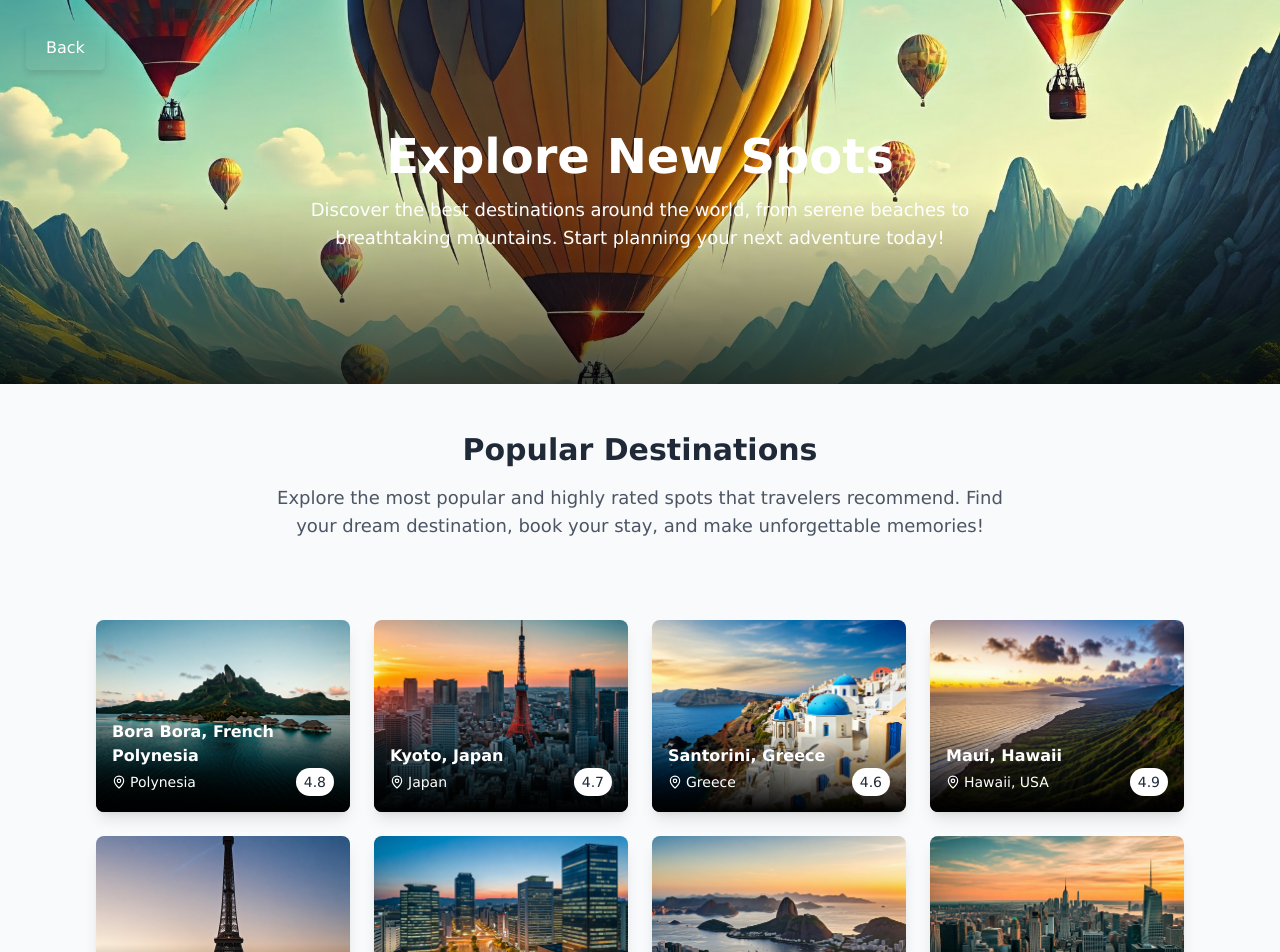
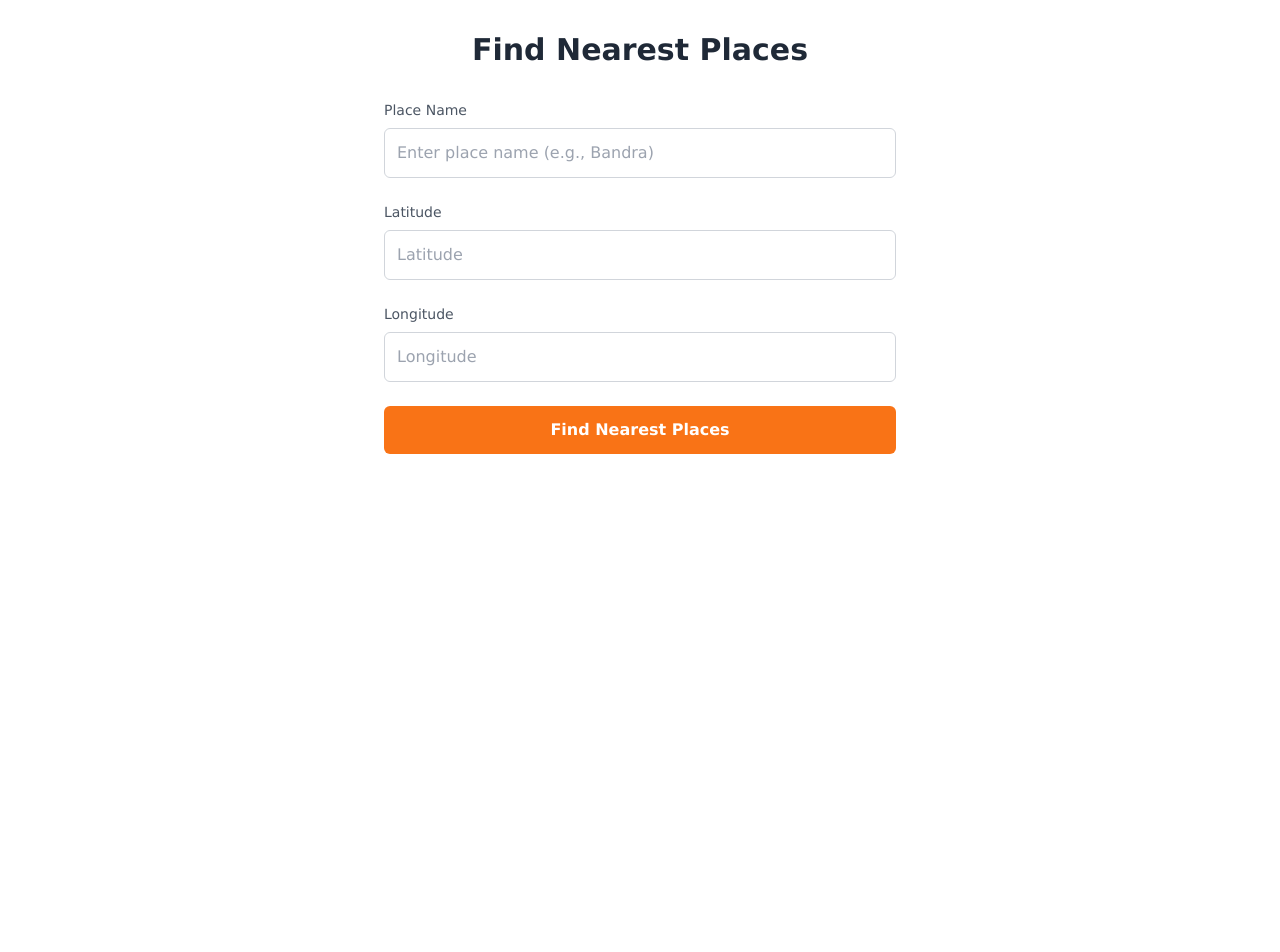
Before and after one commit to reyandabreo/Map-My-Trip, a Next.js app: page /navitems/Explore/NewSpots in a window 1280 px wide. Shown: the top 952 px of the page. After the commit the page ends 800 px from the top, so only its background shows below. Built offline with nearby package versions, Linux system fonts and the light colour scheme.

Commit message:
redirect add memory to travell stories

```diff
--- a/app/navitems/Explore/NewSpots/page.js
+++ b/app/navitems/Explore/NewSpots/page.js
@@ -1,224 +1,150 @@
-// app/navitems/Explore/NewSpots/page.js
-"use client";
-import React from "react";
-import { useRouter } from "next/navigation";
-import { MapPin } from "lucide-react";
-import Link from "next/link";
+'use client';
 
-// Helper function to create a URL-friendly slug
-const slugify = (name) => {
-  return name.toLowerCase().replace(/\s+/g, '-');
+import React, { useState } from 'react';
+
+export default function ViewExistingPlan() {
+  const [latitude, setLatitude] = useState('');
+  const [longitude, setLongitude] = useState('');
+  const [placeName, setPlaceName] = useState('');
+  const [places, setPlaces] = useState([]);
+  const [error, setError] = useState(null);
+  const [visitedPlaces, setVisitedPlaces] = useState(new Set());
+
+  const findNearestPlaces = async (e) => {
+    e.preventDefault();
+    setError(null);
+
+    try {
+      const response = await fetch('/api/find-nearest-places', {
+        method: 'POST',
+        headers: { 'Content-Type': 'application/json' },
+        body: JSON.stringify({ latitude, longitude, placeName }),
+      });
+
+      if (!response.ok) {
+        throw new Error(`HTTP error! status: ${response.status}`);
+      }
+
+      const data = await response.json();
+      setPlaces(data); // Assuming `data` includes distance for each place
+    } catch (err) {
+      console.error('Error fetching nearest places:', err.message);
+      setError(err.message);
+    }
   };
 
-const DestinationCard = ({ image, name, location, rating }) => (
-  <Link href={`/destination/${slugify(name)}`} passHref>
-    <div className="relative rounded-lg overflow-hidden shadow-lg transition-shadow hover:shadow-xl">
-      <img src={image} alt={name} className="w-full h-48 object-cover" />
-      <div className="absolute bottom-0 left-0 right-0 p-4 bg-gradient-to-t from-black to-transparent">
-        <h3 className="text-white font-semibold">{name}</h3>
-        <div className="flex justify-between items-center">
-          <p className="text-white text-sm flex items-center">
-            <MapPin className="mr-1" size={14} />
-            {location}
-          </p>
-          <span className="bg-white text-gray-800 px-2 py-1 rounded-full text-sm">{rating}</span>
+  const handleVisit = (placeName) => {
+    setVisitedPlaces((prevVisited) => new Set(prevVisited).add(placeName));
+  };
+
+  const handleRemove = (placeName) => {
+    setPlaces((prevPlaces) => prevPlaces.filter((place) => place.name !== placeName));
+    setVisitedPlaces((prevVisited) => {
+      const newVisited = new Set(prevVisited);
+      newVisited.delete(placeName);
+      return newVisited;
+    });
+  };
+
+  return (
+    <div className="flex flex-col items-center p-8 bg-white space-y-8">
+      <h1 className="text-3xl font-semibold text-gray-800">Find Nearest Places</h1>
+
+      <form className="w-full max-w-lg space-y-6" onSubmit={findNearestPlaces}>
+        <div className="space-y-2">
+          <label className="block text-sm font-medium text-gray-600">Place Name</label>
+          <input
+            type="text"
+            value={placeName}
+            onChange={(e) => setPlaceName(e.target.value)}
+            className="w-full p-3 border border-gray-300 rounded-md focus:ring-2 focus:ring-blue-500"
+            placeholder="Enter place name (e.g., Bandra)"
+            required
+          />
+        </div>
+
+        <div className="space-y-2">
+          <label className="block text-sm font-medium text-gray-600">Latitude</label>
+          <input
+            type="text"
+            value={latitude}
+            onChange={(e) => setLatitude(e.target.value)}
+            className="w-full p-3 border border-gray-300 rounded-md focus:ring-2 focus:ring-blue-500"
+            placeholder="Latitude"
+            required
+          />
+        </div>
+
+        <div className="space-y-2">
+          <label className="block text-sm font-medium text-gray-600">Longitude</label>
+          <input
+            type="text"
+            value={longitude}
+            onChange={(e) => setLongitude(e.target.value)}
+            className="w-full p-3 border border-gray-300 rounded-md focus:ring-2 focus:ring-orange-500"
+            placeholder="Longitude"
+            required
+          />
+        </div>
+
+        <button
+          type="submit"
+          className="w-full py-3 bg-orange-500 text-white font-semibold rounded-md hover:bg-orange-600 focus:ring-4 focus:ring-orange-300"
+        >
+          Find Nearest Places
+        </button>
+      </form>
+
+      {error && <p className="text-red-500">{error}</p>}
+
+      {/* Progress Tracker and Places List */}
+      <div className="grid grid-cols-[auto,1fr] gap-x-4 w-full max-w-lg mt-12">
+        {places.map((place, index) => {
+          const isVisited = visitedPlaces.has(place.name);
+          return (
+            <React.Fragment key={place.name}>
+              {/* Progress Tracker Circle and Line */}
+              <div className="flex flex-col items-center">
+                <div
+                  className={`w-6 h-6 rounded-full border-2 ${isVisited ? 'bg-blue-500 border-blue-500' : 'bg-white border-gray-300'}`}
+                >
+                  {isVisited && (
+                    <svg className="w-4 h-4 text-white mx-auto" fill="currentColor" viewBox="0 0 20 20">
+                      <path fillRule="evenodd" d="M16.707 5.293a1 1 0 010 1.414l-8 8a1 1 0 01-1.414 0l-4-4a1 1 0 011.414-1.414L8 12.586l7.293-7.293a1 1 0 011.414 0z" clipRule="evenodd" />
+                    </svg>
+                  )}
+                </div>
+                {/* Connecting line */}
+                {index !== places.length - 1 && <div className="w-1 bg-gray-300 flex-grow"></div>}
+              </div>
+
+              {/* Place Card */}
+              <div className="flex items-center justify-between bg-white p-4 rounded-lg shadow-md mb-6">
+                <div>
+                  <div className="text-sm font-medium text-gray-800">{place.name}</div>
+                  <div className="text-xs text-gray-500">
+                    Distance: {place.distance ? `${place.distance} km` : 'N/A'}
                   </div>
                 </div>
-    </div>
-  </Link>
-);
-
-const NewSpots = () => {
-  const router = useRouter(); // Initialize useRouter
-
-  const popularSpots = [
-    {
-      id: 1,
-      name: "Bora Bora, French Polynesia",
-      description: "A stunning island known for its crystal-clear waters, luxury resorts, and coral reefs. Perfect for honeymooners and beach lovers.",
-      image: "/images/bora-bora.jpg",
-      location: "Polynesia",
-      rating: "4.8",
-    },
-    {
-      id: 2,
-      name: "Kyoto, Japan",
-      description: "A cultural hub with breathtaking temples, gardens, and the beautiful Arashiyama Bamboo Forest. A must-visit for history enthusiasts.",
-      image: "/images/place_3.jpg",
-      location: "Japan",
-      rating: "4.7",
-    },
-    {
-      id: 3,
-      name: "Santorini, Greece",
-      description: "Famous for its white-washed buildings, blue domes, and beautiful sunsets over the Aegean Sea.",
-      image: "/images/santorini.jpg",
-      location: "Greece",
-      rating: "4.6",
-    },
-    {
-      id: 4,
-      name: "Maui, Hawaii",
-      description: "Known for its beaches, scenic drives, and Haleakalā National Park with a dormant volcano.",
-      image: "/images/maui.jpg",
-      location: "Hawaii, USA",
-      rating: "4.9",
-    },
-    {
-      id: 5,
-      name: "Paris, France",
-      description: "The City of Light, known for its art, fashion, and iconic landmarks like the Eiffel Tower and Louvre Museum.",
-      image: "/images/place_2.jpg",
-      location: "France",
-      rating: "4.7",
-    },
-    {
-      id: 6,
-      name: "Sydney, Australia",
-      description: "Home to the Sydney Opera House and beautiful beaches, it's a vibrant city with a rich cultural scene.",
-      image: "/images/place_5.jpg",
-      location: "Australia",
-      rating: "4.6",
-    },
-    {
-      id: 7,
-      name: "Rome, Italy",
-      description: "The Eternal City, famous for its nearly 3,000 years of globally influential art, architecture, and culture.",
-      image: "/images/place_7.jpg",
-      location: "Italy",
-      rating: "4.8",
-    },
-    {
-      id: 8,
-      name: "New York City, USA",
-      description: "The Big Apple, known for its iconic skyline, Central Park, and a melting pot of cultures.",
-      image: "/images/new-york.jpg",
-      location: "USA",
-      rating: "4.9",
-    },
-    {
-      id: 9,
-      name: "Barcelona, Spain",
-      description: "Famous for its unique architecture by Antoni Gaudí, vibrant culture, and beautiful beaches.",
-      image: "/images/seychelles.jpg",
-      location: "Spain",
-      rating: "4.7",
-    },
-    {
-      id: 10,
-      name: "Iceland",
-      description: "Known for its stunning natural beauty, including geysers, hot springs, and the Northern Lights.",
-      image: "/images/fiji.jpg",
-      location: "Iceland",
-      rating: "4.9",
-    },
-    {
-      id: 11,
-      name: "Cape Town, South Africa",
-      description: "Famous for its stunning coastline, Table Mountain, and diverse cultural heritage.",
-      image: "/images/place_8.jpg",
-      location: "South Africa",
-      rating: "4.8",
-    },
-    {
-      id: 12,
-      name: "Prague, Czech Republic",
-      description: "Known for its beautiful architecture, historic Old Town, and vibrant arts scene.",
-      image: "/images/prague.jpg",
-      location: "Czech Republic",
-      rating: "4.7",
-    },
-  ];
-
-  return (
-    <>
-    <div className="min-h-screen bg-gray-50">
-      {/* Hero Section */}
-      <div className="relative">
-        {/* Back Button on Image */}
-        <div className="absolute top-4 left-4 z-10">
+                <div className="flex space-x-4">
                   <button
-            onClick={() => router.back()}
-            style={{
-              position: 'absolute',
-              top: '10px',
-              left: '10px',
-              padding: '10px 20px',
-              backgroundColor: 'rgba(255, 255, 255, 0)',
-              color: '#fff',
-              border: 'none',
-              borderRadius: '5px',
-              cursor: 'pointer',
-              display: 'flex',
-              alignItems: 'center',
-              gap: '5px',
-              boxShadow: '0 4px 6px rgba(0, 0, 0, 0.1)',
-              transition: 'background-color 0.3s, transform 0.3s',
-              zIndex: 10, // Ensure the button is on top
-            }}
-            onMouseEnter={(e) => {
-              e.target.style.backgroundColor = 'rgba(255, 255, 255, 0.5)';
-              e.target.style.transform = 'scale(1.05)';
-            }}
-            onMouseLeave={(e) => {
-              e.target.style.backgroundColor = 'rgba(255, 255, 255, 0.3)';
-              e.target.style.transform = 'scale(1)';
-            }}
+                    onClick={() => handleVisit(place.name)}
+                    className="w-24 py-2 bg-orange-500 text-white font-semibold rounded-md hover:bg-orange-600 focus:ring-4 focus:ring-orange-300"
                   >
-            Back
+                    {isVisited ? 'Visited' : 'Mark as Visited'}
+                  </button>
+                  <button
+                    onClick={() => handleRemove(place.name)}
+                    className="w-24 py-2 bg-red-500 text-white font-semibold rounded-md hover:bg-red-600 focus:ring-4 focus:ring-red-300"
+                  >
+                    Remove
                   </button>
                 </div>
-
-        <div className="absolute inset-0 bg-gradient-to-t from-black via-transparent to-transparent opacity-75"></div>
-        <img
-          src="/images/landing_page.jpg"
-          alt="Explore New Spots"
-          className="w-full h-96 object-cover"
-        />
-        <div className="absolute inset-0 flex flex-col items-center justify-center text-center">
-          <h1 className="text-5xl font-bold text-white mb-4">
-            Explore New Spots
-          </h1>
-          <p className="text-lg text-white max-w-2xl">
-            Discover the best destinations around the world, from serene beaches to breathtaking mountains.
-            Start planning your next adventure today!
-          </p>
+              </div>
+            </React.Fragment>
+          );
+        })}
       </div>
     </div>
-
-      {/* Information Section */}
-      <div className="py-12 px-8 max-w-6xl mx-auto text-center">
-        <h2 className="text-3xl font-semibold mb-4 text-gray-800">
-          Popular Destinations
-        </h2>
-        <p className="text-gray-600 text-lg max-w-3xl mx-auto mb-8">
-          Explore the most popular and highly rated spots that travelers recommend.
-          Find your dream destination, book your stay, and make unforgettable memories!
-        </p>
-      </div>
-
-      {/* Popular Spots Grid */}
-      <div className="grid grid-cols-1 sm:grid-cols-2 md:grid-cols-3 lg:grid-cols-4 gap-6 px-8 max-w-6xl mx-auto">
-        {popularSpots.map((spot) => (
-          <DestinationCard key={spot.id} image={spot.image} name={spot.name} location={spot.location} rating={spot.rating} />
-        ))}
-      </div>
-
-      {/* Call to Action Section */}
-      <div className="py-12 bg-gradient-to-r from-orange-500 to-yellow-500 text-white text-center mt-12">
-        <h2 className="text-4xl font-semibold mb-6">
-          Ready to explore?
-        </h2>
-        <p className="text-lg mb-8 max-w-2xl mx-auto">
-          Start planning your trip to your dream destination now. Find exclusive deals on hotels, tours, and flights.
-        </p>
-        <Link href="/bookings" className="bg-white text-gray-800 px-6 py-3 rounded-full text-lg font-semibold hover:bg-gray-200 transition">
-          Book Now
-        </Link>
-      </div>
-    </div>
-    </>
   );
-};
-
-export default NewSpots;
+}
```
Also changed, not shown: app/itinerary/page.js (+8 -5 lines). Lines whose indentation alone changed are shown as unchanged.
